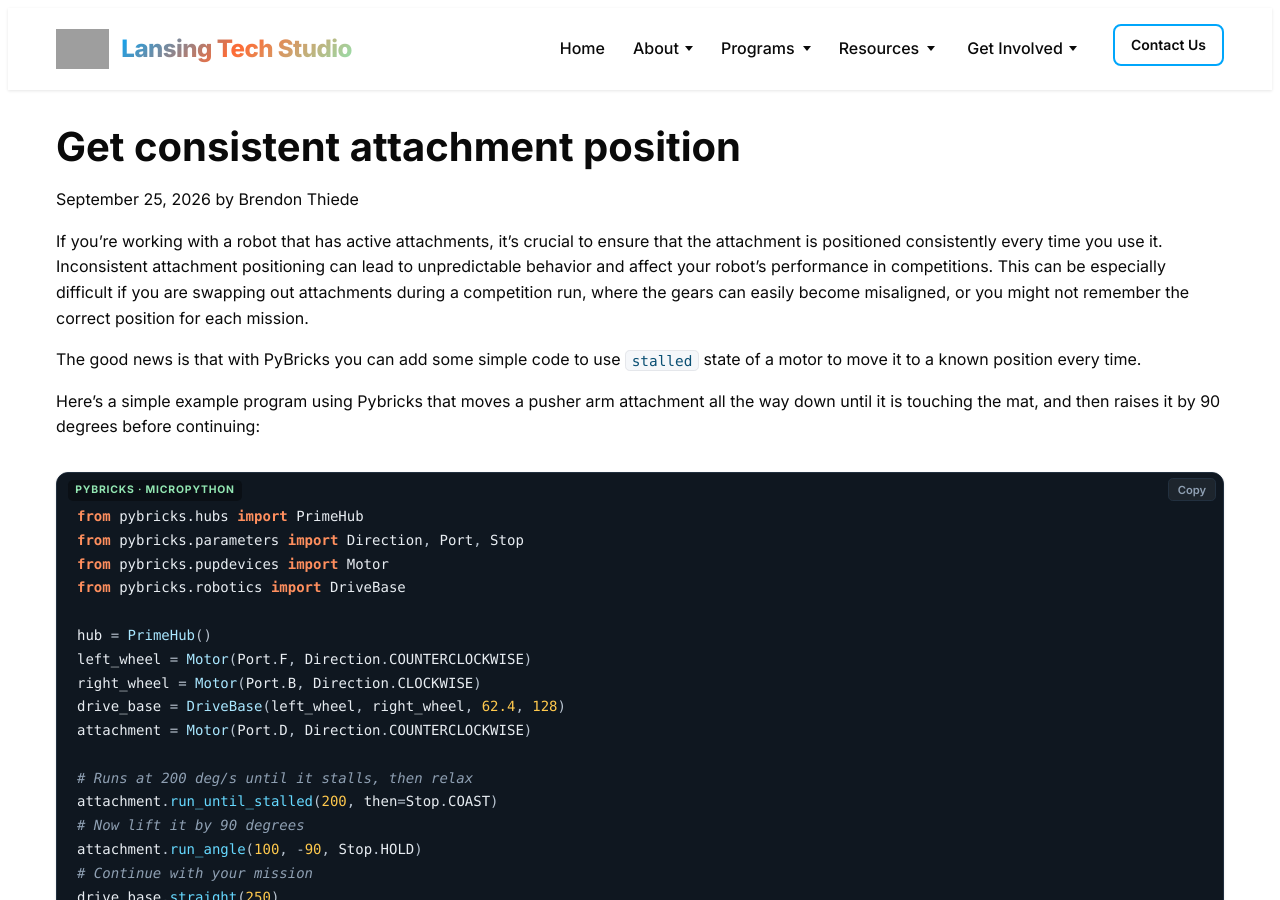
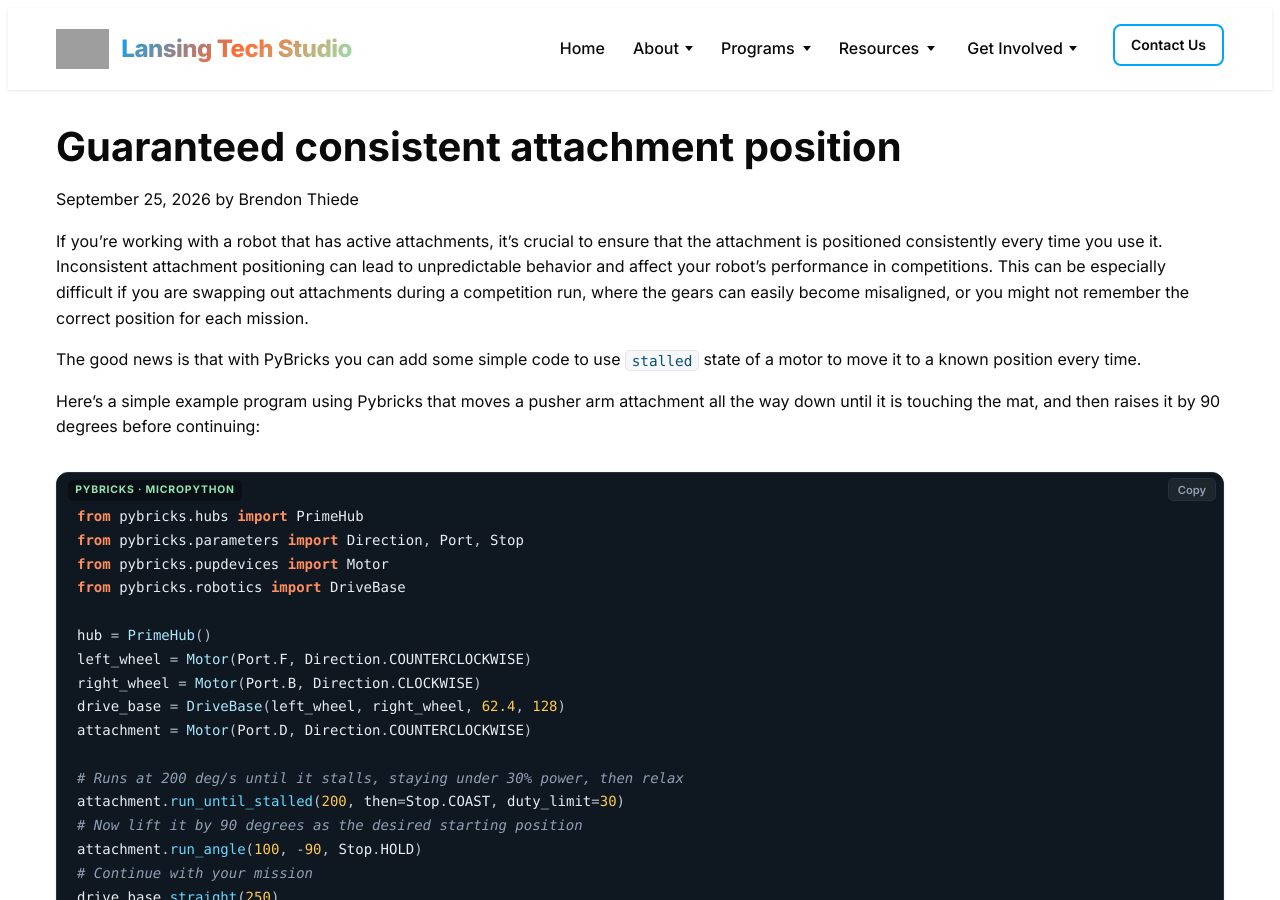
Before and after one commit to Lansing-Tech-Studio/Lansing-Tech-Studio.github.io, a Jekyll site: the page built from _posts/2026-09-24-consistent-attachment-position.md, in a window 1280 px wide and 900 px high. Built offline with Jekyll 4.4.1, drawn with Linux system fonts in a browser that asks for light colours; grey boxes are pictures that could not be loaded.

Commit message:
fix: Update title for clarity and enhance comments in code example

```diff
--- a/_posts/2026-09-24-consistent-attachment-position.md
+++ b/_posts/2026-09-24-consistent-attachment-position.md
@@ -1,6 +1,6 @@
 ---
 layout: post
-title: "Get consistent attachment position"
+title: "Guaranteed consistent attachment position"
 date: 2026-09-24 22:00:00 -0500
 author: "Brendon Thiede"
 categories: [competition, teams]
@@ -26,9 +26,9 @@ right_wheel = Motor(Port.B, Direction.CLOCKWISE)
 drive_base = DriveBase(left_wheel, right_wheel, 62.4, 128)
 attachment = Motor(Port.D, Direction.COUNTERCLOCKWISE)
 
-# Runs at 200 deg/s until it stalls, then relax
-attachment.run_until_stalled(200, then=Stop.COAST)
-# Now lift it by 90 degrees
+# Runs at 200 deg/s until it stalls, staying under 30% power, then relax
+attachment.run_until_stalled(200, then=Stop.COAST, duty_limit=30)
+# Now lift it by 90 degrees as the desired starting position
 attachment.run_angle(100, -90, Stop.HOLD)
 # Continue with your mission
 drive_base.straight(250)
```
